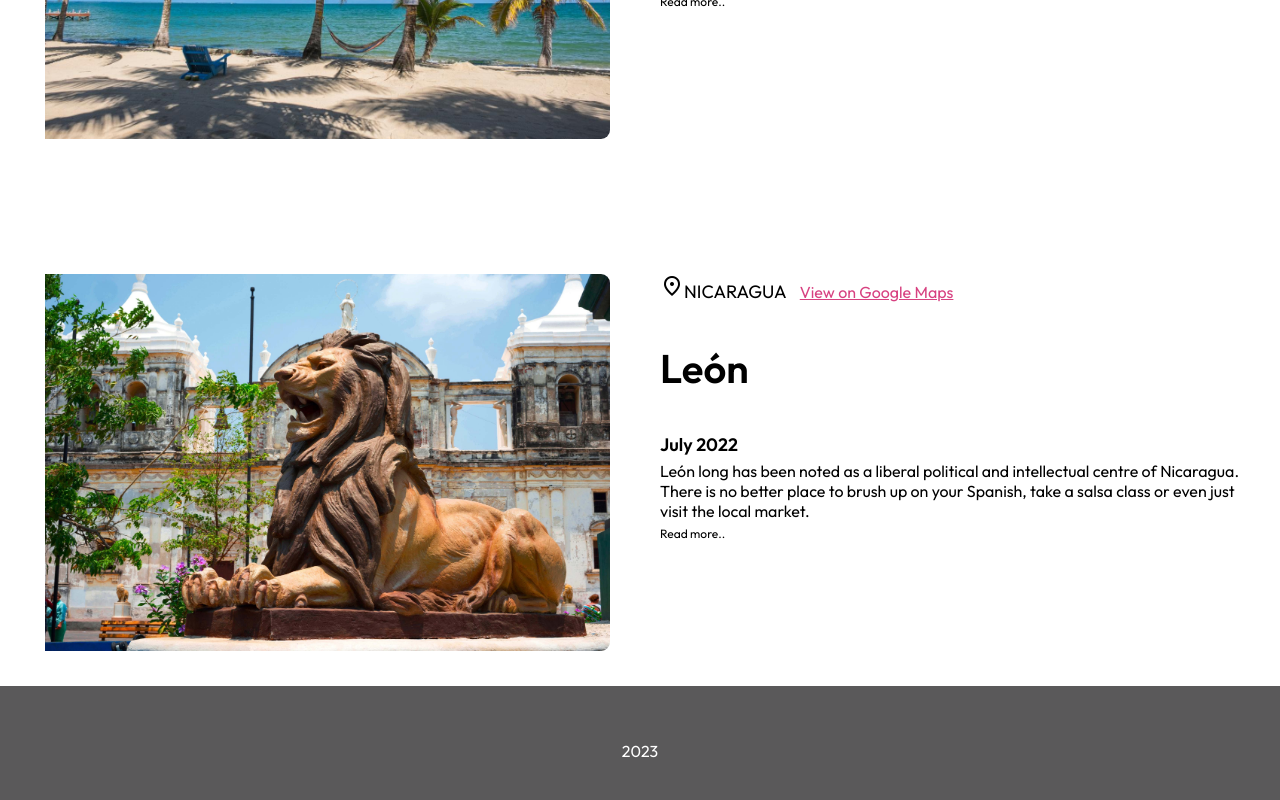
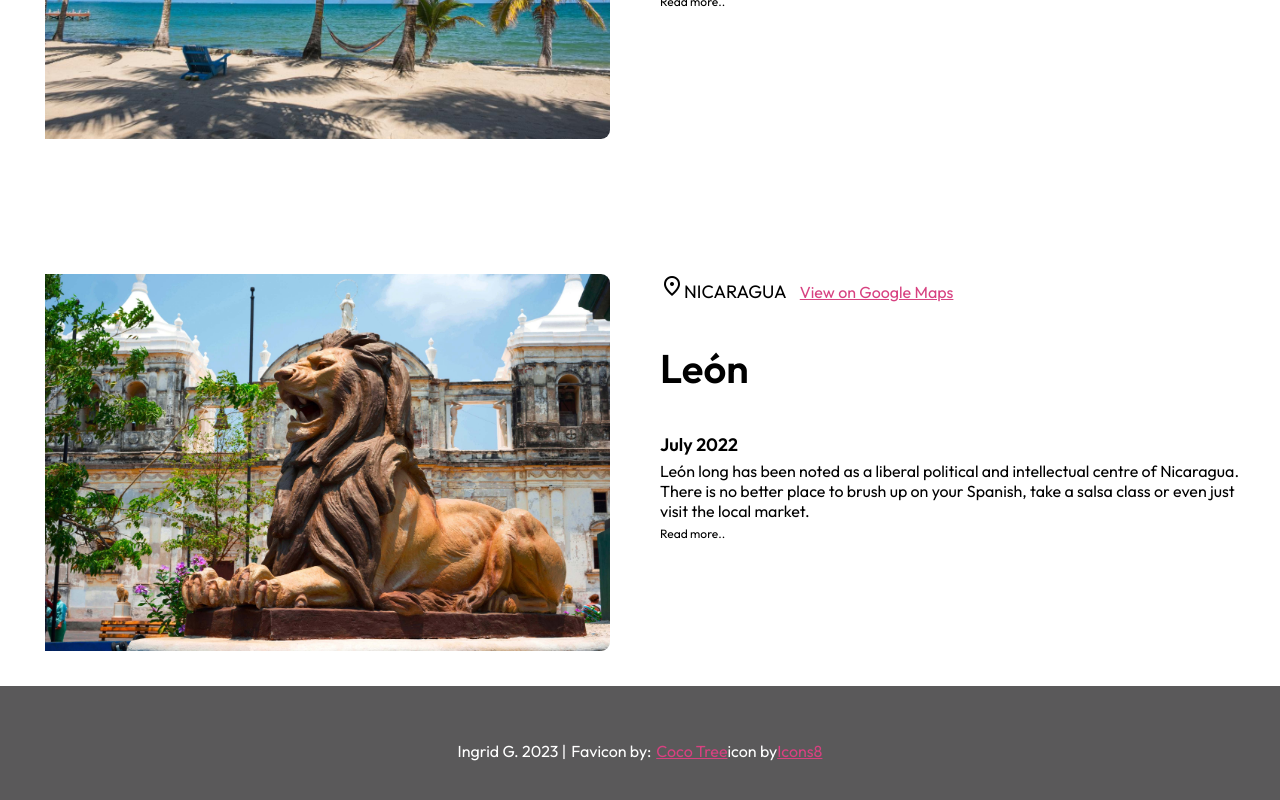
Before and after one commit to IngridGdesigns/travel-journal, a React (Create React App) app: page / in a window 1280 px wide. Shown: the part 973-1773 px from the top of the page. Built offline with nearby package versions, Linux system fonts and the light colour scheme.

Commit message:
added favicon and text to footer

```diff
--- a/src/App.css
+++ b/src/App.css
@@ -115,6 +115,10 @@ h4, p {
   width: 100%;
 }
 
+.footer-caption {
+  padding-left: 5px;
+}
+
 /* For mobile phones: */
 [class*="card-"] {
   width: 100%;
--- a/src/components/Footer.js
+++ b/src/components/Footer.js
@@ -3,7 +3,9 @@ import React from 'react';
 export default function Footer() {
     return (
         <div className='journal-footer'>
-            <caption> 2023</caption>
+            <caption>Ingrid G. 2023 |</caption>
+            <caption className='footer-caption'> Favicon by: </caption>
+            <a className='footer-caption' href="https://icons8.com/icon/xAjo5vjfr4Ov/coco-tree">Coco Tree</a> icon by <a href="https://icons8.com">Icons8</a>
 
         </div>
     )
```
Also changed, not shown: 2 other files (tests, documents, lock files or other folders).
